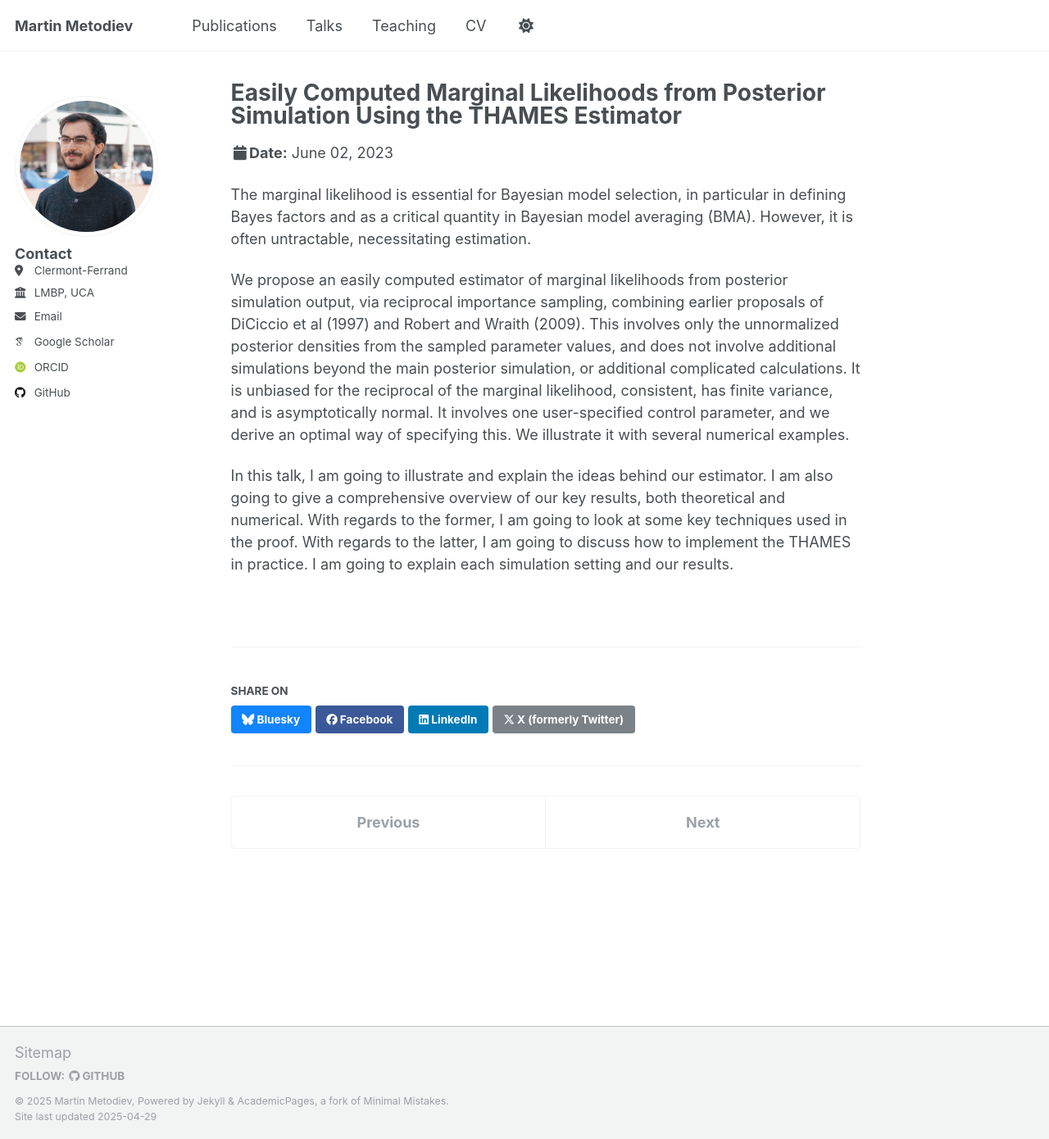
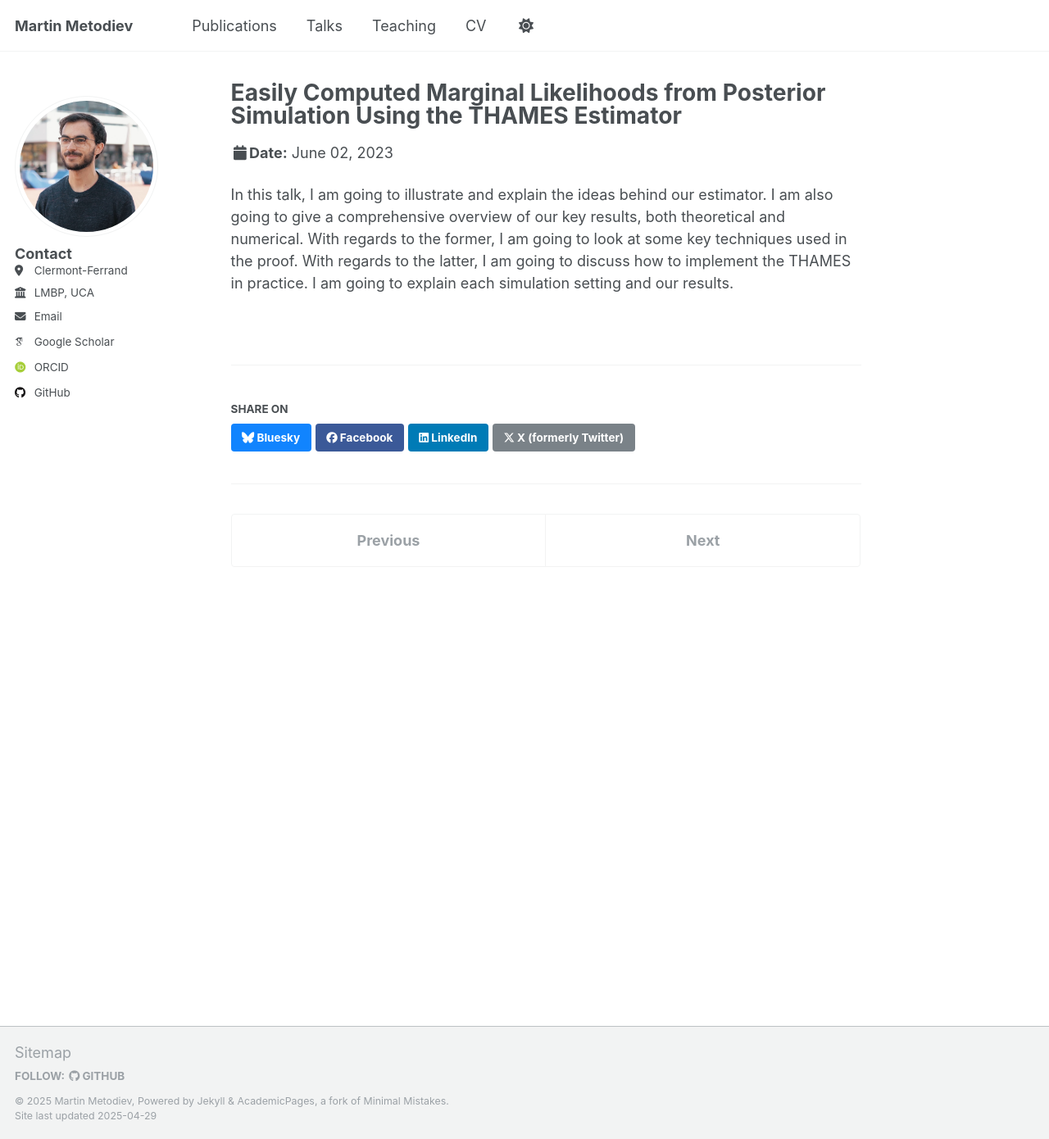
Before and after one commit to m-metodiev/m-metodiev.github.io, a Jekyll site: the page built from _talks/2012-03-01-talk-1.md, in a window 1280 px wide and 1390 px high. Shown: the whole window at 82% size. Built offline with Jekyll 4.4.1, drawn with Linux system fonts in a browser that asks for light colours; some web fonts are replaced.

Commit message:
Update 2012-03-01-talk-1.md

```diff
--- a/_talks/2012-03-01-talk-1.md
+++ b/_talks/2012-03-01-talk-1.md
@@ -8,8 +8,4 @@ date: 2023-06-02
 location: "Paris, France"
 ---
 
-The marginal likelihood is essential for Bayesian model selection, in particular in defining Bayes factors and as a critical quantity in Bayesian model averaging (BMA). However, it is often untractable, necessitating estimation.
-
-We propose an easily computed estimator of marginal likelihoods from posterior simulation output, via reciprocal importance sampling, combining earlier proposals of DiCiccio et al (1997) and Robert and Wraith (2009). This involves only the unnormalized posterior densities from the sampled parameter values, and does not involve additional simulations beyond the main posterior simulation, or additional complicated calculations. It is unbiased for the reciprocal of the marginal likelihood, consistent, has finite variance, and is asymptotically normal. It involves one user-specified control parameter, and we derive an optimal way of specifying this. We illustrate it with several numerical examples.
-
 In this talk, I am going to illustrate and explain the ideas behind our estimator. I am also going to give a comprehensive overview of our key results, both theoretical and numerical. With regards to the former, I am going to look at some key techniques used in the proof. With regards to the latter, I am going to discuss how to implement the THAMES in practice. I am going to explain each simulation setting and our results.
```
